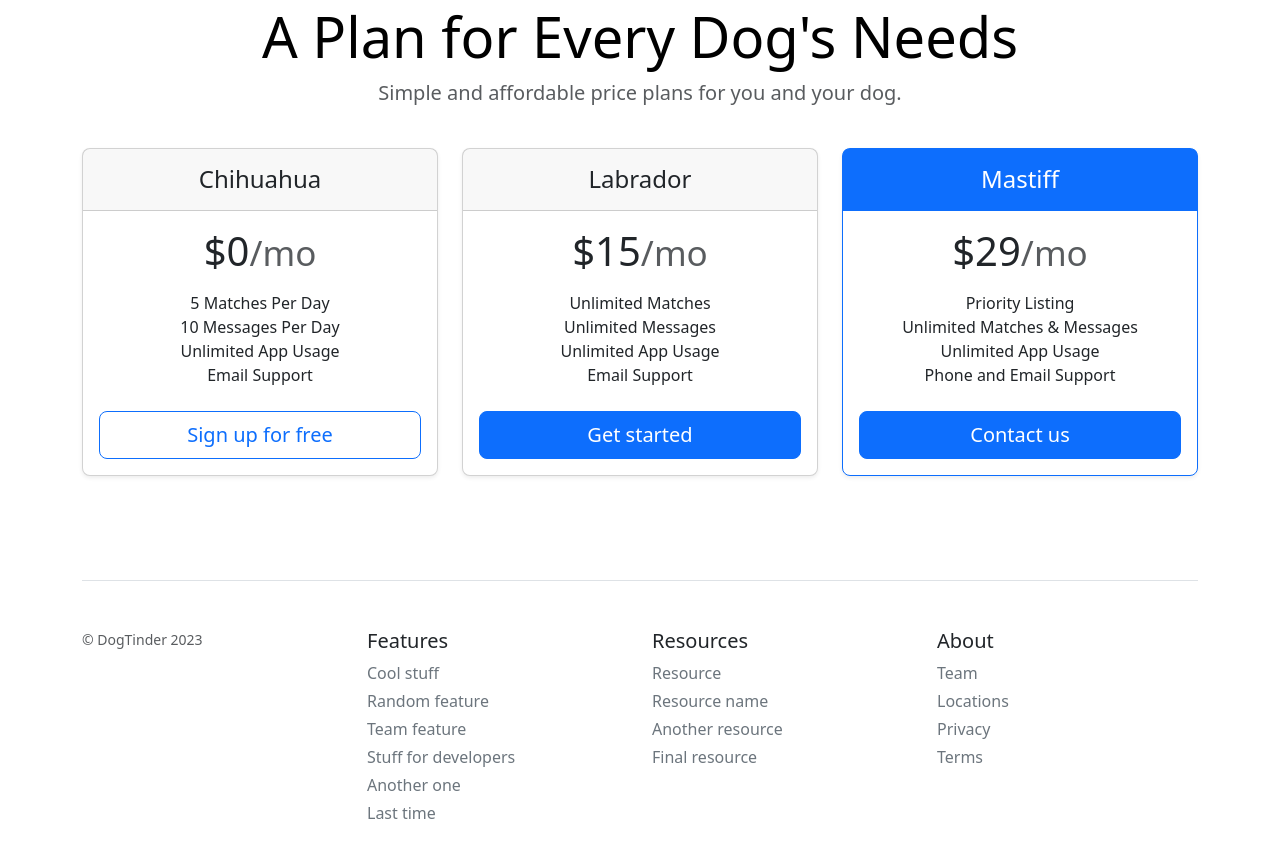
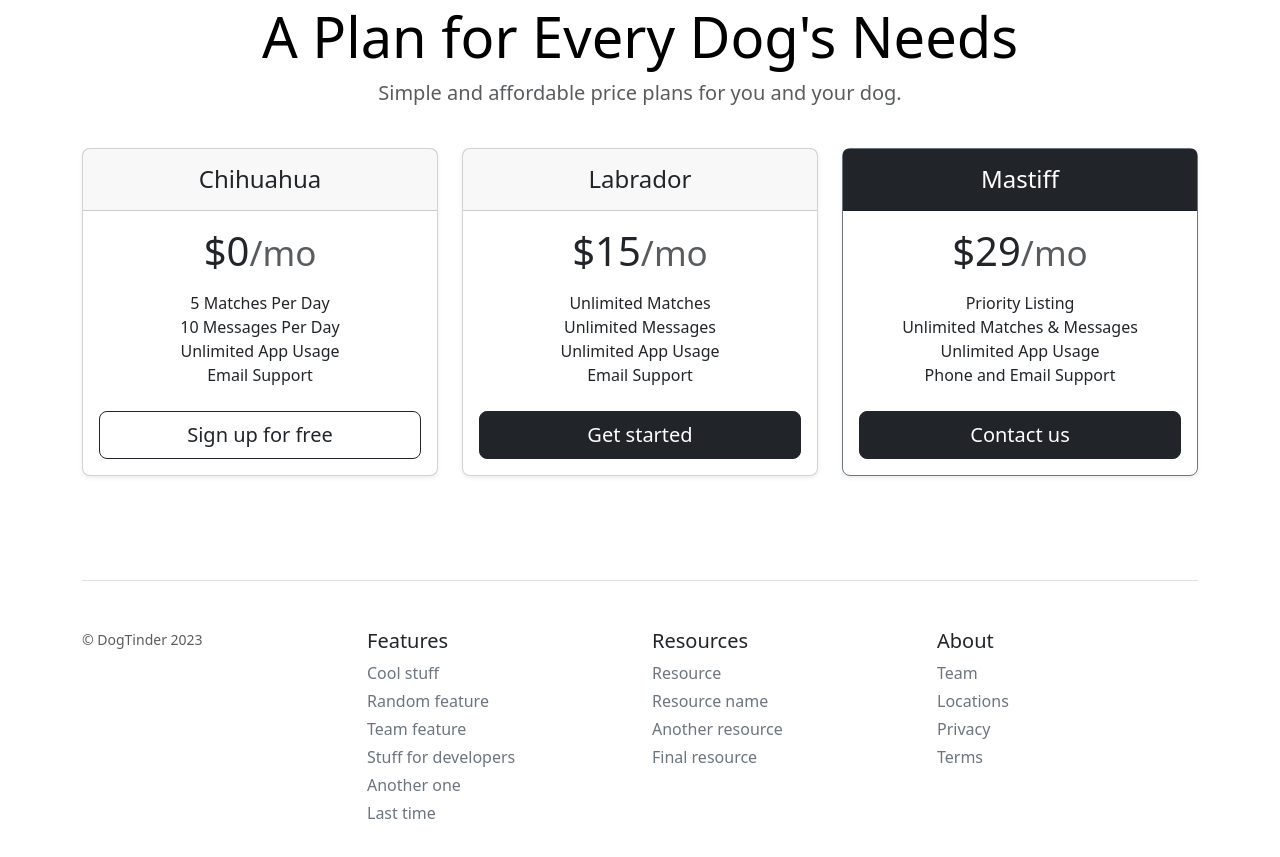
Before and after one commit to felipebomfim/DogTinder, a plain HTML site: page index.html in a window 1280 px wide. Shown: the part 1883-2740 px from the top of the page. Drawn offline with nearby package versions, Linux system fonts and the light colour scheme.

Commit message:
Updated the color scheme of the cards in the Pricing Section

```diff
--- a/index.html
+++ b/index.html
@@ -133,8 +133,8 @@
       <main>
         <div class="row row-cols-1 row-cols-md-3 mb-3 text-center">
           <div class="col">
-            <div class="card mb-4 rounded-3 shadow-sm">
-              <div class="card-header py-3">
+            <div class="card mb-4 rounded-3 shadow-sm ">
+              <div class="card-header py-3 ">
                 <h4 class="my-0 fw-normal">Chihuahua</h4>
               </div>
               <div class="card-body">
@@ -145,7 +145,7 @@
                   <li>Unlimited App Usage</li>
                   <li>Email Support</li>
                 </ul>
-                <button type="button" class="w-100 btn btn-lg btn-outline-primary">Sign up for free</button>
+                <button type="button" class="w-100 btn btn-lg btn-outline-dark">Sign up for free</button>
               </div>
             </div>
           </div>
@@ -163,13 +163,13 @@
                   <li>Unlimited App Usage</li>
                   <li>Email Support</li>
                 </ul>
-                <button type="button" class="w-100 btn btn-lg btn-primary">Get started</button>
+                <button type="button" class="w-100 btn btn-lg btn-dark">Get started</button>
               </div>
             </div>
           </div>
           <div class="col">
-            <div class="card mb-4 rounded-3 shadow-sm border-primary">
-              <div class="card-header py-3 text-bg-primary border-primary">
+            <div class="card mb-4 rounded-3 shadow-sm border-secondary">
+              <div class="card-header py-3 text-bg-dark">
                 <h4 class="my-0 fw-normal">Mastiff</h4>
               </div>
               <div class="card-body">
@@ -181,7 +181,7 @@
                   <li>Unlimited App Usage</li>
                   <li>Phone and Email Support</li>
                 </ul>
-                <button type="button" class="w-100 btn btn-lg btn-primary">Contact us</button>
+                <button type="button" class="w-100 btn btn-lg btn-dark">Contact us</button>
               </div>
             </div>
           </div>
```
